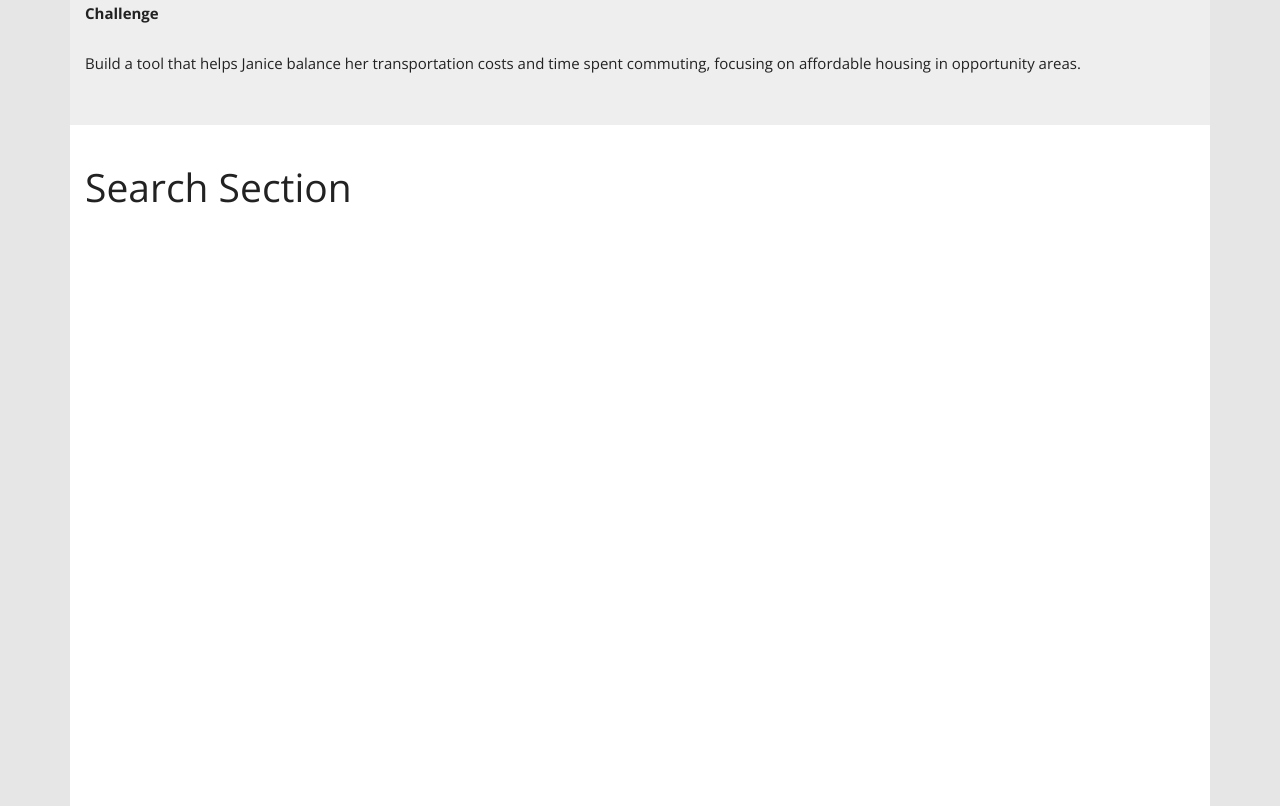
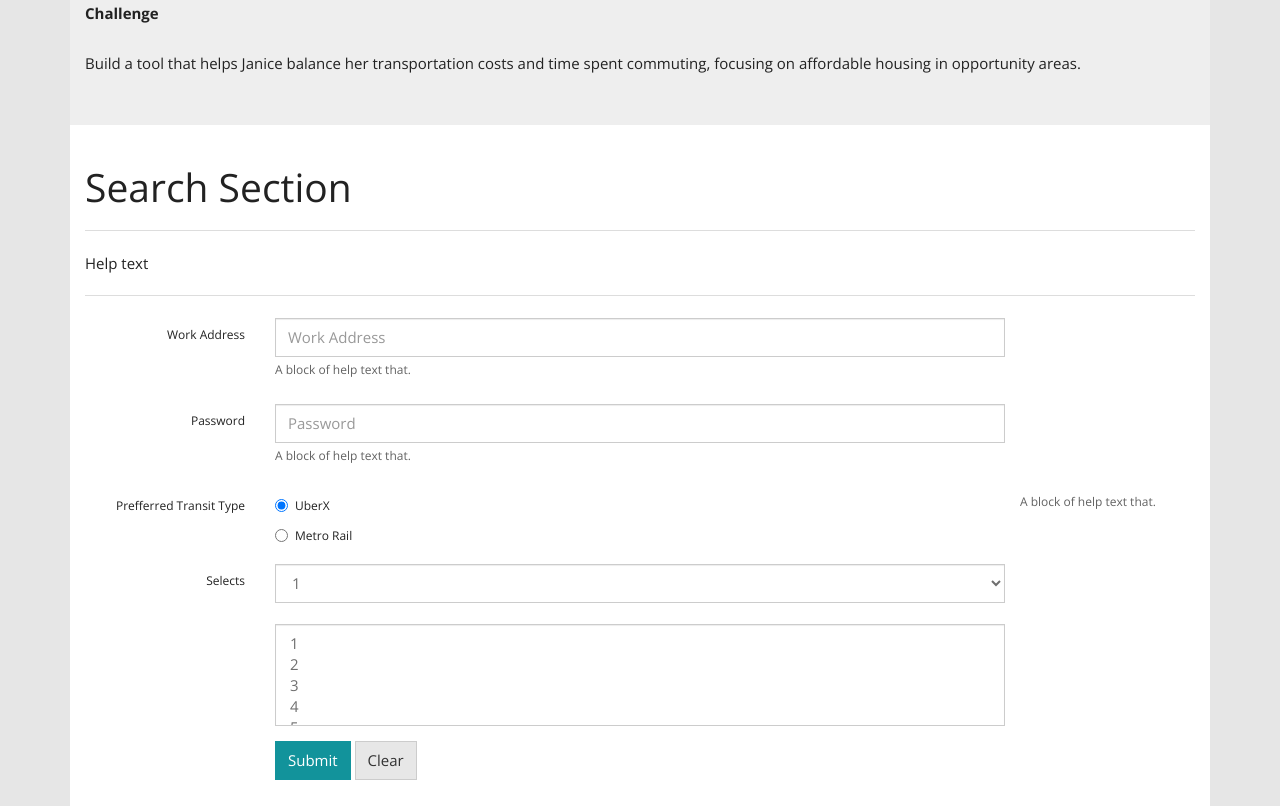
Before and after one commit to nozone/happyhomes, a plain HTML site: page www/index.html in a window 1280 px wide. Shown: the part 3054-3860 px from the top of the page. Drawn offline with nearby package versions, Linux system fonts and the light colour scheme; a script that the page names is missing; some icons are missing.

Commit message:
Updated index.html file and added the scripts

```diff
--- a/www/index.html
+++ b/www/index.html
@@ -170,7 +170,7 @@
 
     <!-- Problem Statement Section -->
     <section id="problem" class="problem-section">
-        <div class="container">
+        <div class="container-fluid">
             <div class="row">
                 <div class="col-lg-12">
                     <h2>Problem Statement</h2>
@@ -191,10 +191,79 @@
 
     <!-- Search Section -->
     <section id="search" class="search-section">
-        <div class="container">
+        <div class="container-fluid">
             <div class="row">
                 <div class="col-lg-12">
                     <h1>Search Section</h1>
+                    <hr>
+                    <p>Help text</p>
+                    <hr>
+
+                    <div class="bs-component">
+                      <form class="form-horizontal">
+                        <fieldset>
+                          <div class="form-group">
+                            <label for="inputAddress" class="col-md-2 control-label">Work Address</label>
+                            <div class="col-md-8">
+                              <input type="text" class="form-control" id="inputAddress" placeholder="Work Address">
+                              <span class="help-block">A block of help text that.</span>
+                            </div>
+                          </div>
+                          <div class="form-group">
+                            <label for="inputPassword" class="col-md-2 control-label">Password</label>
+                            <div class="col-md-8">
+                              <input type="password" class="form-control" id="inputPassword" placeholder="Password">
+                              <span class="help-block">A block of help text that.</span>
+                            </div>
+                          </div>
+                          <div class="form-group">
+                            <label class="col-md-2 control-label">Prefferred Transit Type</label>
+                            <div class="col-md-8">
+                              <div class="radio">
+                                <label>
+                                  <input type="radio" name="optionsTransit" id="optionsTransit1" value="option1" checked="">
+                                  UberX
+                                </label>
+                              </div>
+                              <div class="radio">
+                                <label>
+                                  <input type="radio" name="optionsTransit" id="optionsTransit2" value="option2">
+                                  Metro Rail
+                                </label>
+                              </div>
+                            </div>
+                            <span class="help-block">A block of help text that.</span>
+                          </div>
+                          <div class="form-group">
+                            <label for="select" class="col-md-2 control-label">Selects</label>
+                            <div class="col-md-8">
+                              <select class="form-control" id="select">
+                                <option>1</option>
+                                <option>2</option>
+                                <option>3</option>
+                                <option>4</option>
+                                <option>5</option>
+                              </select>
+                              <br>
+                              <select multiple="" class="form-control">
+                                <option>1</option>
+                                <option>2</option>
+                                <option>3</option>
+                                <option>4</option>
+                                <option>5</option>
+                              </select>
+                            </div>
+                          </div>
+                          <div class="form-group">
+                            <div class="col-lg-10 col-lg-offset-2">
+                              <button type="submit" class="btn btn-primary">Submit</button>
+                              <button type="reset" class="btn btn-default">Clear</button>
+                            </div>
+                          </div>
+                        </fieldset>
+                      </form>
+                    </div>
+
                 </div>
             </div>
         </div>
@@ -202,7 +271,7 @@
 
     <!-- Data Sources Section -->
     <section id="data" class="data-section">
-        <div class="container">
+        <div class="container-fluid">
             <div class="row">
                 <div class="col-lg-12">
                     <h2>Data Sources Section</h2>
@@ -328,6 +397,9 @@
     <script src="https://use.typekit.net/bpk0tpr.js"></script>
 	<script>try{Typekit.load({ async: true });}catch(e){}</script>
 
+  <!-- Other js files -->
+  <script src="js/main.js"></script>
+
 
 </body>
 
```
